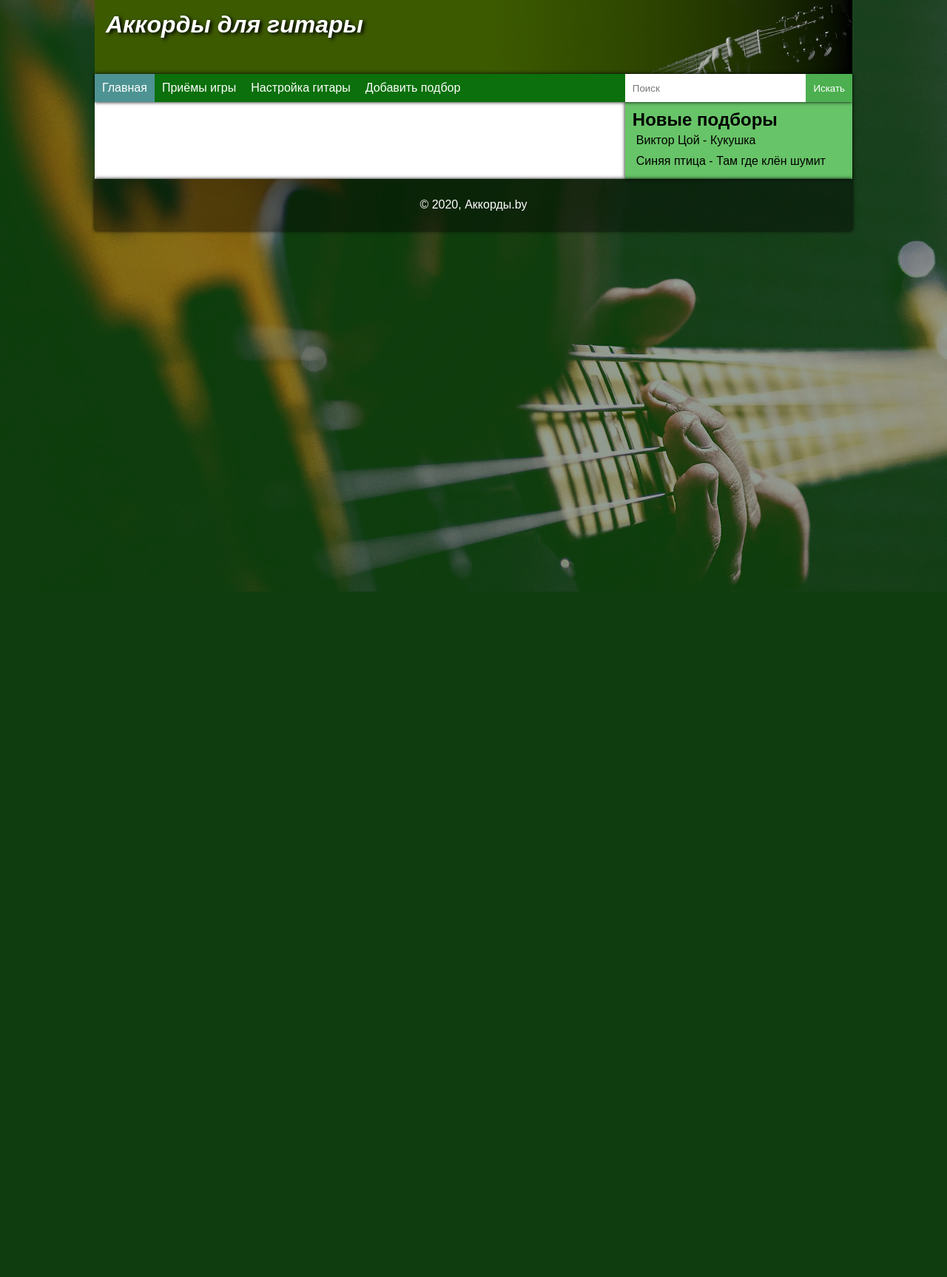
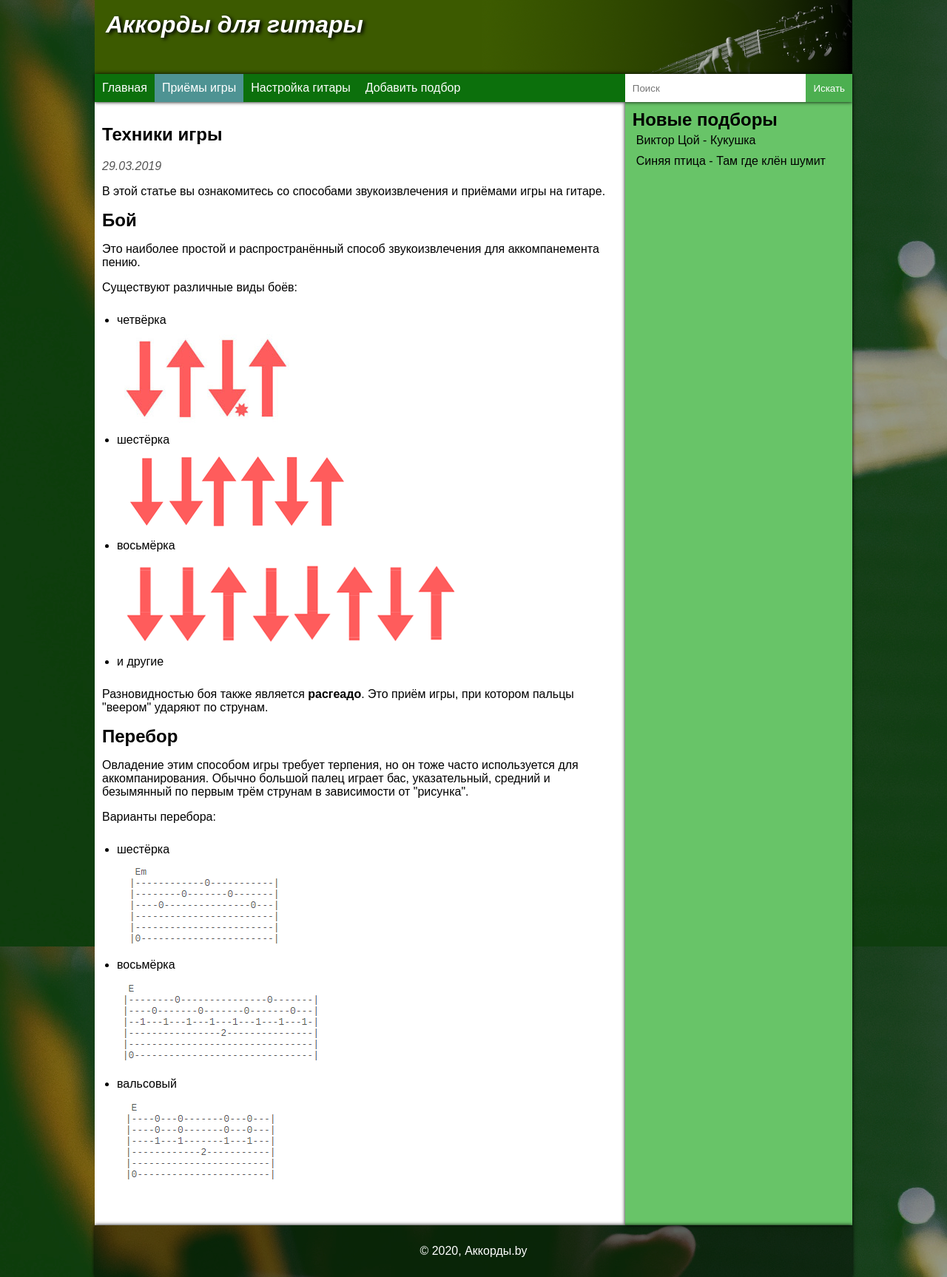
Before and after one commit to MaximVashkevic/wt, a PHP site: page /technics.html in a window 1280 px wide. Shown: the whole page at 74% size. Before the commit the page ends 800 px from the top, so only its background shows below. Run offline with PHP 8.4, Linux system fonts and the light colour scheme.

Commit message:
Add technics

```diff
--- a/code/add.html
+++ b/code/add.html
@@ -12,7 +12,7 @@
 
 <body>
   <div class="wrapper">
-        <header>
+    <header id="main-header">
       <h1>
         Аккорды для гитары
       </h1>
--- a/code/index.html
+++ b/code/index.html
@@ -11,7 +11,7 @@
 
 <body>
   <div class="wrapper">
-        <header>
+    <header id="main-header">
       <h1>
         Аккорды для гитары
       </h1>
--- a/code/styles/main.css
+++ b/code/styles/main.css
@@ -11,9 +11,10 @@ body {
   margin: auto;
   font-family: Arial, Helvetica, sans-serif;
   max-width: 1024px;
+  min-width: 320px;
 }
 
-body header {
+#main-header {
   color: white;
   padding: 5px;
   background-image: url(../images/header.png);
@@ -22,8 +23,7 @@ body header {
   background-color: #3C5A00;
   height: 100px;
 }
-
-body header>h1 {
+#main-header>h1 {
   margin: 0;
   padding: 10px;
   text-shadow: 3px 2px 5px black;
@@ -140,6 +140,22 @@ footer {
   z-index: 2;
 }
 
+time {
+  color: #555;
+  font-style: italic;
+}
+
+img {
+  max-width: 100%;
+  height: auto;
+  padding: 10px;
+}
+
+ul
+{
+  padding: 10px 10px 10px 20px;
+}
+
 @media screen and (max-width: 720px) {
   nav,
   .row {
--- a/code/technics.html
+++ b/code/technics.html
@@ -11,14 +11,14 @@
 
 <body>
   <div class="wrapper">
-        <header>
+    <header id="main-header">
       <h1>
         Аккорды для гитары
       </h1>
     </header>
     <nav>
-            <a class="active" href="index.html">Главная</a>
-            <a href="technics.html">Приёмы игры</a>
+      <a href="index.html">Главная</a>
+      <a class="active" href="technics.html">Приёмы игры</a>
       <a href="tuning.html">Настройка гитары</a>
       <a href="add.html">Добавить подбор</a>
       <form class="search-container" name="search" autocomplete="off">
@@ -28,7 +28,43 @@
     </nav>
     <div class="row">
       <main>
+        <article>
+          <header>
+            <h1>Техники игры</h1>
+            <time datetime="2019-03-29">29.03.2019</time>
+          </header>
 
+          <p>В этой статье вы ознакомитесь со способами звукоизвлечения и приёмами игры на гитаре.</p>
+          <h2>Бой</h2>
+          <p>Это наиболее простой и распространённый способ звукоизвлечения для аккомпанемента пению.</p>
+          <p>Существуют различные виды боёв:</p>
+          <ul>
+            <li>четвёрка</li>
+            <img src="images/four.jpg">
+            <li>шестёрка</li>
+            <img src="images/six.png">
+            <li>восьмёрка</li>
+            <img src="images/eight.png">
+            <li>и другие</li>
+          </ul>
+          <p>Разновидностью боя также является <strong>расгеадо</strong>. Это приём игры, при котором пальцы "веером"
+            ударяют по струнам.</p>
+          <h2>Перебор</h2>
+          <p>Овладение этим способом игры требует терпения, но он тоже часто используется для аккомпанирования. Обычно
+            большой палец играет бас, указательный, средний и безымянный по первым трём струнам в зависимости от
+            "рисунка".</p>
+          <p>Варианты перебора:</p>
+          <ul>
+            <li>шестёрка</li>
+            <img src="images/six-p.png">
+            <li>
+              восьмёрка
+            </li>
+            <img src="images/eight-p.png">
+            <li>вальсовый</li>
+            <img src="images/waltz.png">
+          </ul>
+        </article>
       </main>
       <aside>
         <h2>Новые подборы</h2>
--- a/code/tuning.html
+++ b/code/tuning.html
@@ -12,7 +12,7 @@
 
 <body>
   <div class="wrapper">
-        <header>
+    <header id="main-header">
       <h1>
         Аккорды для гитары
       </h1>
```
Also changed, not shown: code/styles/tuner.css (+4 -4 lines), code/images/eight-p.png (added), code/images/eight.png (added), code/images/four.jpg (added), code/images/six-p.png (added), code/images/six.png (added), code/images/waltz.png (added), code/styles/addForm.css (indentation only). Lines whose indentation alone changed are shown as unchanged.
